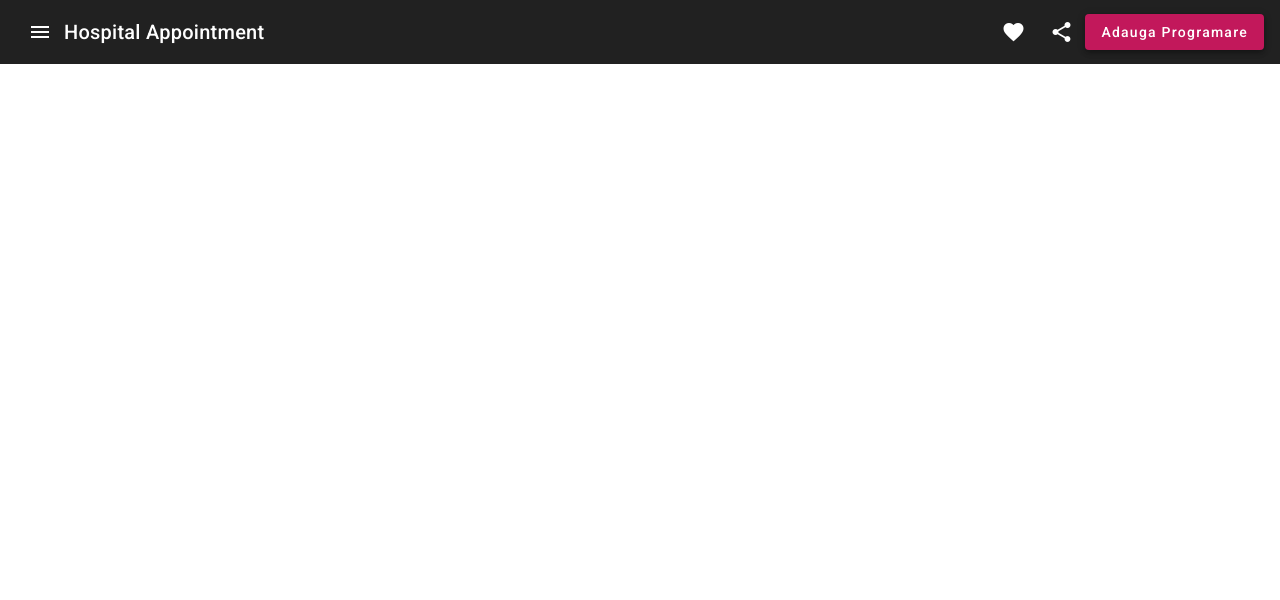
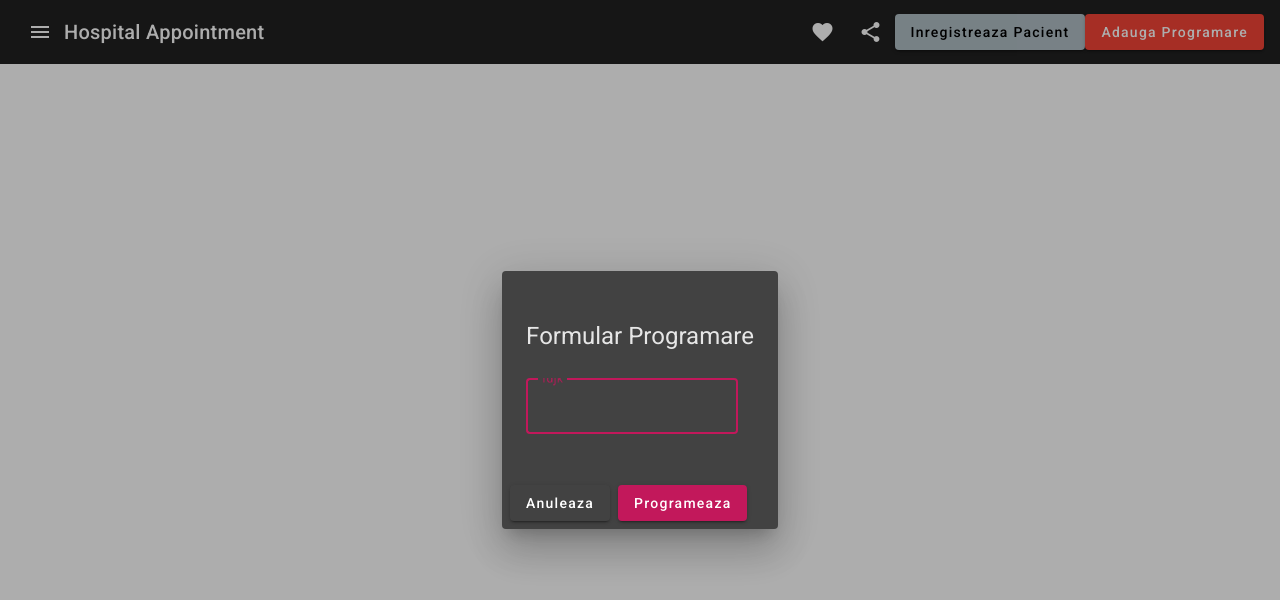
Before and after one commit to alexandruxtrifon/Hospital-Appointment, an Angular app: page / in a window 1280 px wide. Both pictures are taken after a click on the button "Adauga Programare". Shown: the top 600 px of the page. Built offline with nearby package versions, Linux system fonts and the light colour scheme.

Commit message:
merge ngModel two-way data binding

```diff
--- /dev/null
+++ b/src/app/add-appointment/add-appointment.component.html
@@ -0,0 +1,13 @@
+<div mat-dialog-title>
+    <h1>Formular Programare</h1>
+</div>
+<div mat-dialog-content>
+    <mat-form-field appearance="outline">
+        <mat-label>fdjk</mat-label>
+        <input matInput>
+    </mat-form-field>
+</div>
+<div mat-dialog-actions>
+    <button mat-raised-button>Anuleaza</button>
+    <button mat-raised-button color="primary">Programeaza</button>
+</div>
--- /dev/null
+++ b/src/app/add-pacient/add-pacient.component.html
@@ -0,0 +1,13 @@
+<div mat-dialog-title>
+    <h1>Formular Inregistrare Pacient</h1>
+</div>
+<div mat-dialog-content>
+    <mat-form-field appearance="outline">
+        <mat-label>LOREM IPSUM</mat-label>
+        <input matInput>
+    </mat-form-field>
+</div>
+<div mat-dialog-actions>
+    <button mat-raised-button>Anuleaza</button>
+    <button mat-raised-button color="primary">Salveaza</button>
+</div>
--- /dev/null
+++ b/src/app/add-pacient/add-pacient.component.ts
@@ -0,0 +1,27 @@
+import { Component, Inject } from '@angular/core';
+import { MAT_DIALOG_DATA, MatDialogRef } from '@angular/material/dialog';
+
+@Component({
+  selector: 'app-add-pacient',
+  templateUrl: './add-pacient.component.html',
+  styleUrls: ['./add-pacient.component.css']
+})
+export class AddPacientComponent {
+  patientData: any = {
+    nume: '',
+    varsta: null,
+    telefon: '',
+  };
+
+  constructor(
+    public dialogRef: MatDialogRef<AddPacientComponent>,
+    @Inject(MAT_DIALOG_DATA) public data: any
+  ) {}
+
+  onCancelClick(): void {
+    this.dialogRef.close();
+  }
+  onSaveClick(): void {
+    this.dialogRef.close(this.patientData);
+  }
+}
--- a/src/app/app.component.html
+++ b/src/app/app.component.html
@@ -10,10 +10,13 @@
   <button mat-icon-button class="example-icon" aria-label="Example icon-button with share icon">
     <mat-icon>share</mat-icon>
   </button>
+  <button mat-raised-button color="accent" (click)="openMatDialogPacient()">Inregistreaza Pacient</button>
+
   <section>
     <div class="example-button-row">
-      <button mat-raised-button color="primary">Adauga Programare</button>
+      <button mat-raised-button color="warn" (click)="openMatDialogProgramare()">Adauga Programare</button>
       <!-- <a mat-raised-button href="https://www.google.com/" target="_blank">Link</a> -->
     </div>
   </section>
+
 </mat-toolbar>
--- a/src/app/app.component.ts
+++ b/src/app/app.component.ts
@@ -1,4 +1,7 @@
 import { Component } from '@angular/core';
+import { MatDialog } from '@angular/material/dialog';
+import { AddAppointmentComponent } from './add-appointment/add-appointment.component';
+import { AddPacientComponent } from './add-pacient/add-pacient.component';
 
 @Component({
   selector: 'app-root',
@@ -7,4 +10,13 @@ import { Component } from '@angular/core';
 })
 export class AppComponent {
   title = 'Hospital-Appointment';
+
+  constructor(private _dialog: MatDialog){}
+
+  openMatDialogProgramare(){
+    this._dialog.open(AddAppointmentComponent);
+  }
+  openMatDialogPacient(){
+    this._dialog.open(AddPacientComponent)
+  }
 }
```
Also changed, not shown: src/app/add-appointment/add-appointment.component.ts (added, +10 -0 lines), src/app/app.module.ts (+16 -4 lines), src/app/add-appointment/add-appointment.component.css (added), src/app/add-pacient/add-pacient.component.css (added), 2 other files (tests, documents, lock files or other folders).
